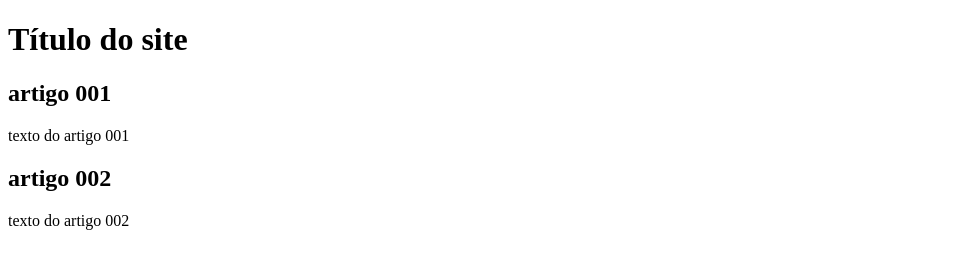
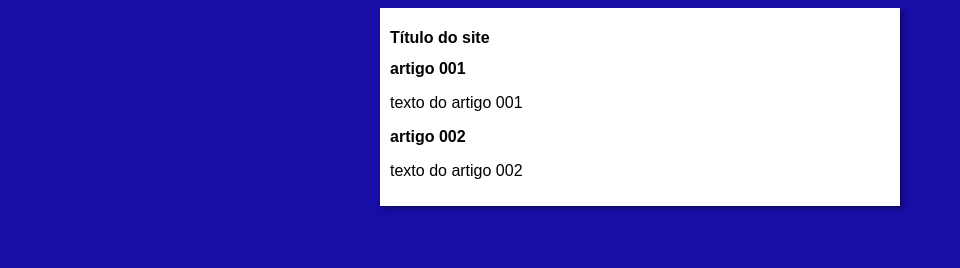
Before and after one commit to DevLucasMelo/projeto-site-1, a plain HTML site: page index.html in a window 1280 px wide. Shown: the whole page, without its empty margins (0-960 px from the left). Drawn offline with Linux system fonts and the light colour scheme.

Commit message:
Inciei o design

```diff
--- /dev/null
+++ b/estilos/style.css
@@ -0,0 +1,17 @@
+*{
+    font-family: Arial, Helvetica, sans-serif;
+    font-size: 16px;
+}
+
+body{
+    background-color: rgb(24, 14, 167);
+
+}
+
+main{
+    background-color: white;
+    width: 500px;
+    margin: auto;
+    padding: 10px;
+    box-shadow: 3px 3px 5px rgba(0, 0, 0, 0.404);
+}
--- a/index.html
+++ b/index.html
@@ -5,6 +5,7 @@
     <meta http-equiv="X-UA-Compatible" content="IE=edge">
     <meta name="viewport" content="width=device-width, initial-scale=1.0">
     <title>Título do site</title>
+    <link rel="stylesheet" href="estilos/style.css">
 </head>
 <body>
     <main>
```
